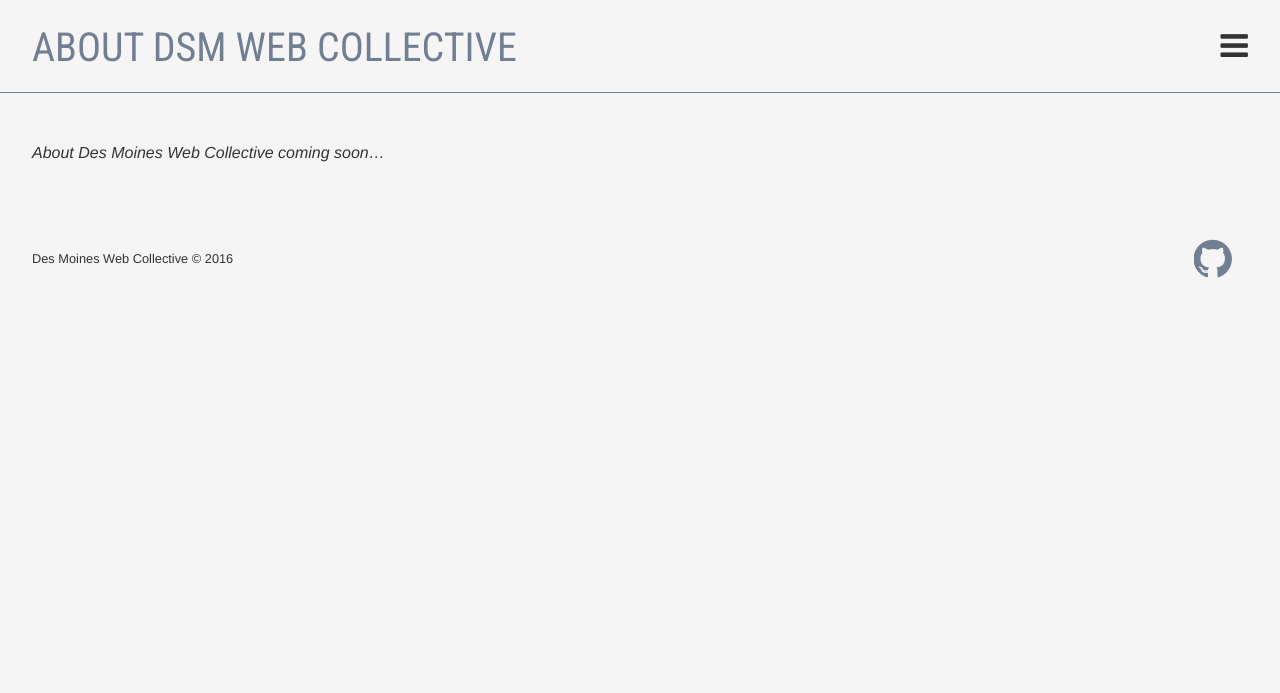
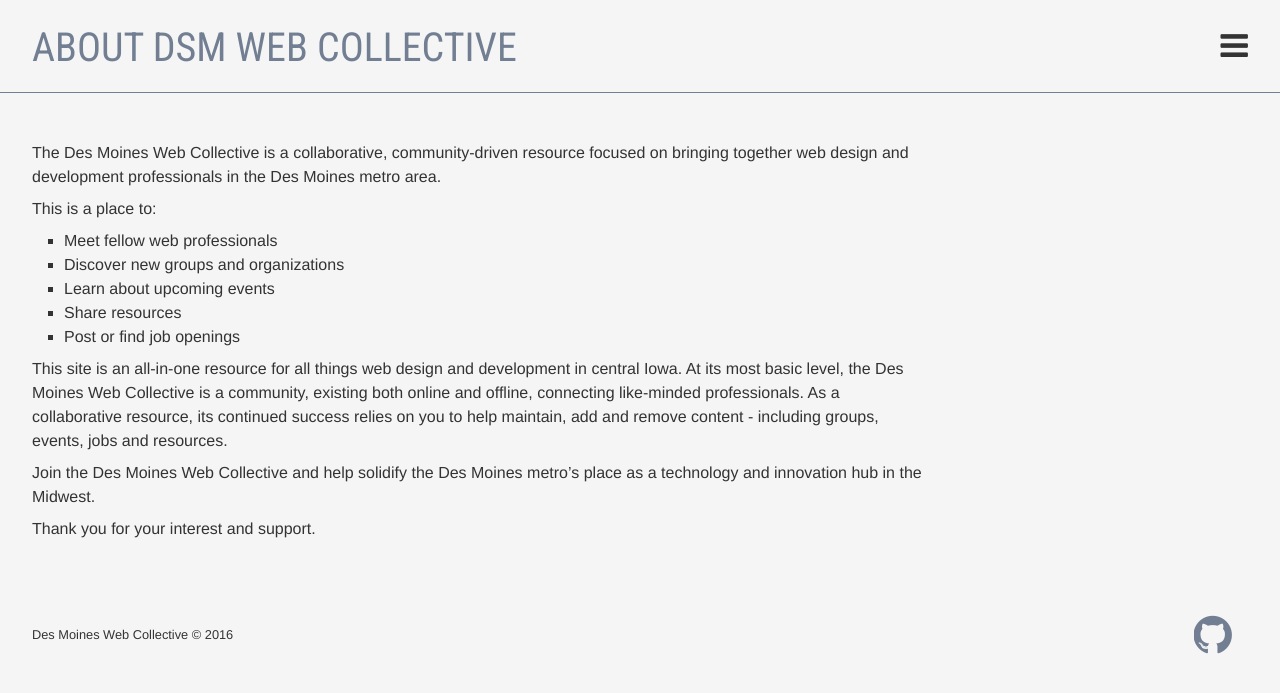
Before and after one commit to dsmwebcollective/dsmwebcollective.github.io, a Jekyll site: the page built from 00-about.md, in a window 1280 px wide. Shown: the top 693 px of the page. Built offline with Jekyll 4.4.1, drawn with Linux system fonts in a browser that asks for light colours; nearby versions of some CDN libraries.

Commit message:
Update page layout width and disable scrolling when nav is open

```diff
--- a/00-about.md
+++ b/00-about.md
@@ -5,4 +5,18 @@
 permalink: /about/
 ---
 
-_About Des Moines Web Collective coming soon..._
+The Des Moines Web Collective is a collaborative, community-driven resource focused on bringing together web design and development professionals in the Des Moines metro area.
+
+This is a place to:
+
+- Meet fellow web professionals
+- Discover new groups and organizations
+- Learn about upcoming events
+- Share resources
+- Post or find job openings
+
+This site is an all-in-one resource for all things web design and development in central Iowa. At its most basic level, the Des Moines Web Collective is a community, existing both online and offline, connecting like-minded professionals. As a collaborative resource, its continued success relies on you to help maintain, add and remove content - including groups, events, jobs and resources.
+
+Join the Des Moines Web Collective and help solidify the Des Moines metro's place as a technology and innovation hub in the Midwest.
+
+Thank you for your interest and support.
--- a/_includes/footer.html
+++ b/_includes/footer.html
@@ -17,6 +17,7 @@
     ;(function(global) {
         $('.nav-toggle').click(function(e) {
             e.preventDefault();
+            $('html, body').toggleClass('open');
             $('.nav').toggleClass('open');
         });
     })(window);
--- a/_sass/_main.scss
+++ b/_sass/_main.scss
@@ -4,6 +4,12 @@
 *:before,
 *:after {
     box-sizing: border-box;
+}
+
+html.open,
+body.open {
+    overflow: hidden;
+    height: 100%;
 }
 
 html {
@@ -35,9 +41,9 @@
 }
 
 ul {
-    list-style: none;
-    margin: 0;
-    padding: 0;
+    list-style: square;
+    margin: 0.5rem 0;
+    padding-left: 2rem;
 }
 
 img {
@@ -148,6 +154,11 @@
     }
 
     @media (min-width: $bp-m) {
+        width: 75%;
         padding: 3rem 2rem;
     }
+
+    @media (min-width: $bp-l) {
+        width: 50%;
+    }
 }
--- a/_sass/_nav.scss
+++ b/_sass/_nav.scss
@@ -80,3 +80,9 @@
         }
     }
 }
+
+.nav-list {
+    list-style: none;
+    margin: 0;
+    padding: 0;
+}
```
